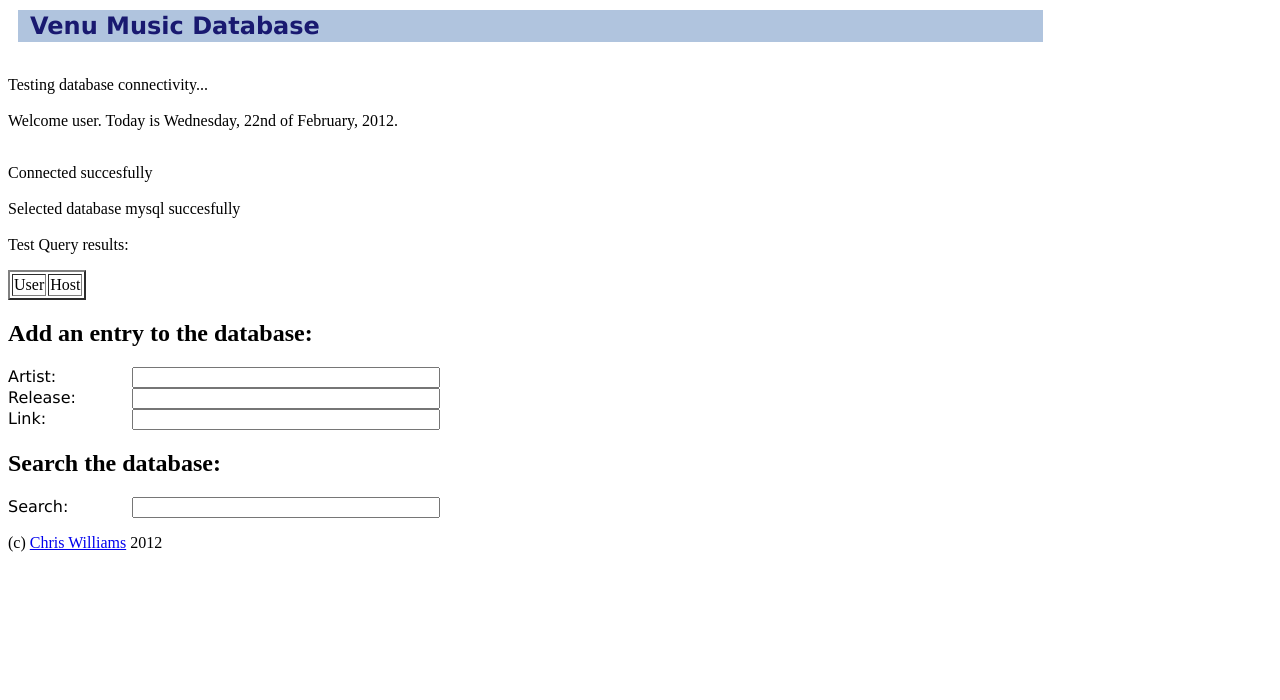
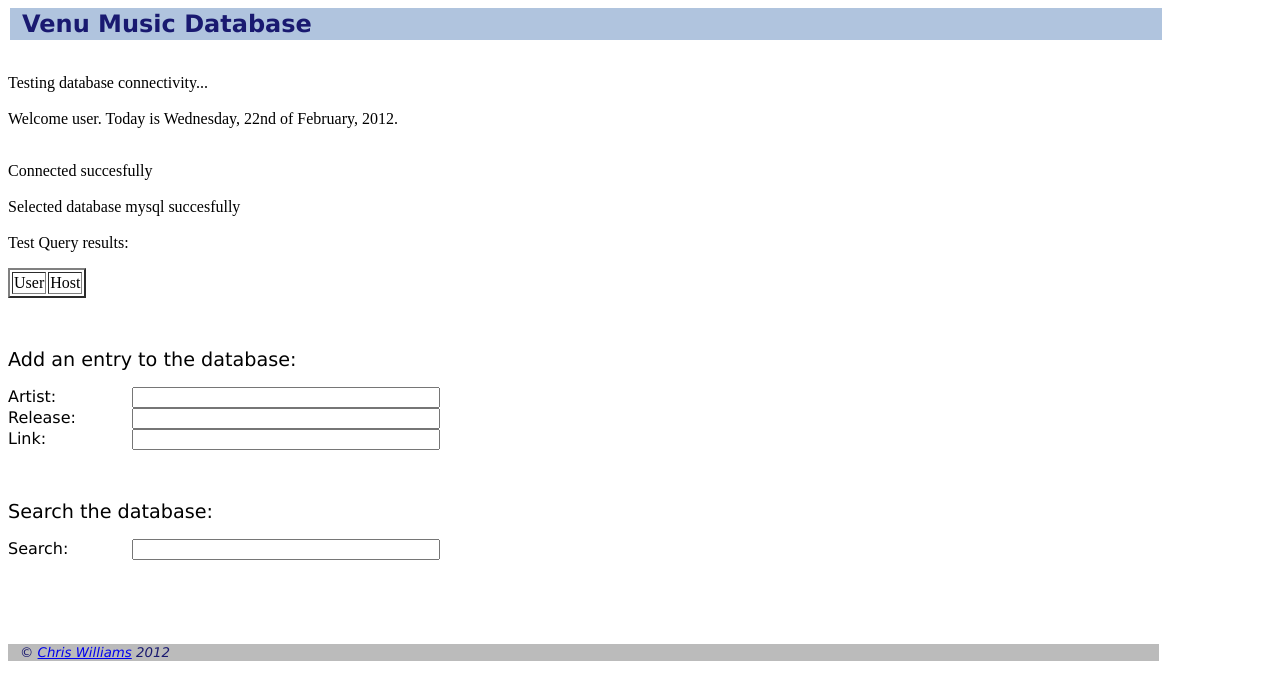
Before and after one commit to chrsw/venu, a PHP site: page /venu.php in a window 1280 px wide. Shown: the top 700 px of the page. Run offline with PHP 8.4, Linux system fonts and the light colour scheme; data that the repository does not hold is empty; some libraries are stand-ins or nearby versions.

Commit message:
Fixed for sectional and footer text formatting

```diff
--- a/venu.php
+++ b/venu.php
@@ -11,7 +11,6 @@
 div.block{
   overflow:hidden;
 }
-
 div.block label{
   font-family: Verdana, Arial;
   width: 120px;
@@ -19,7 +18,6 @@ div.block label{
   float: left;
   text-align: left;
 }
-
 div.block .input{
   font-family: Verdana, Arial;
   width: 300px;
@@ -32,16 +30,32 @@ div.header{
   font-family: Verdana, Arial;
   font-size: x-large;
   font-style: normal;
-  font-variant: normal;
   font-weight: bolder;
-  margin: 10px;
+  margin: 2px;
   padding-bottom: 2px;
   padding-left: 12px;
   padding-right: 2px;
   padding-top: 2px;
   text-align: left;
-  text-decoration: none;
-  width: 80%
+  width: 90%
+}
+div.footer{
+  background-color: #bbbbbb;
+  color: #191970;
+  font-family: Verdana, Arial;
+  font-size: smaller;
+  font-style: italic;
+  font-weight: lighter;
+  padding-bottom: 1px;
+  padding-left: 12px;
+  padding-right: 1px;
+  padding-top: 1px;
+  text-align: left;
+  width: 90%
+}
+div.sect1{
+  font-size: larger;
+  font-family: Verdana, Arial;
 }
 </style>
 <div class="header">Venu Music Database</div>
@@ -103,8 +117,9 @@ echo "</table>";
 mysql_free_result($result);
 // Close the connection
 mysql_close($link);
-?>
-<h2>Add an entry to the database:</h2>
+?> <!-- End of db PHP block -->
+<p><p>&nbsp;<p>
+<div class="sect1">Add an entry to the database:</div><p>
 <div class="block">
   <label>Artist:</label>
   <input class="input" type="text" id="txtArtist"/>
@@ -117,12 +132,15 @@ mysql_close($link);
   <label>Link:</label>
   <input class="input" type="text" id="txtLink">
 </div>
-<h2>Search the database:</h2>
+<p><p>&nbsp;<p>
+<div class="sect1">Search the database:</div><p>
 <div class = "block">
   <label>Search:</label>
   <input class="input" type="text" id="txtSearch">
 </div>
 <p><p>
-<footer>(c) <a href="mailto:chrisbw@gmail.com">Chris Williams</a> 2012</footer>
+<p><p>&nbsp;<p>
+<p><p>&nbsp;<p>
+<div class = "footer">&copy; <a href="mailto:chrisbw@gmail.com">Chris Williams</a> 2012</div>
 </body>
 </html>
```
